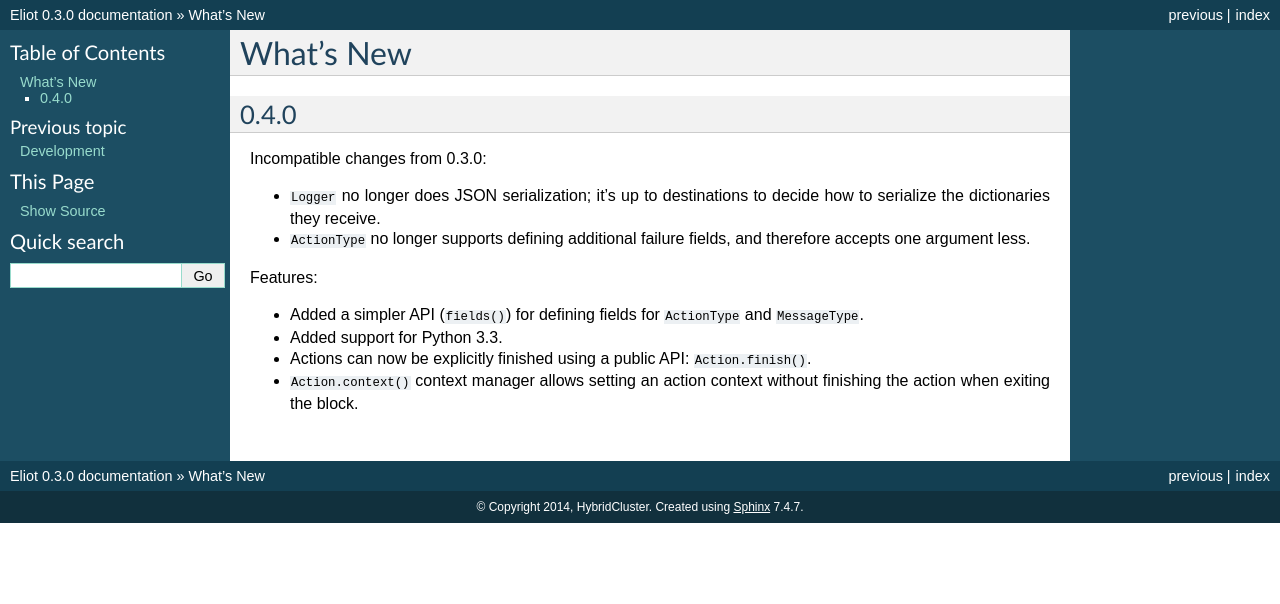
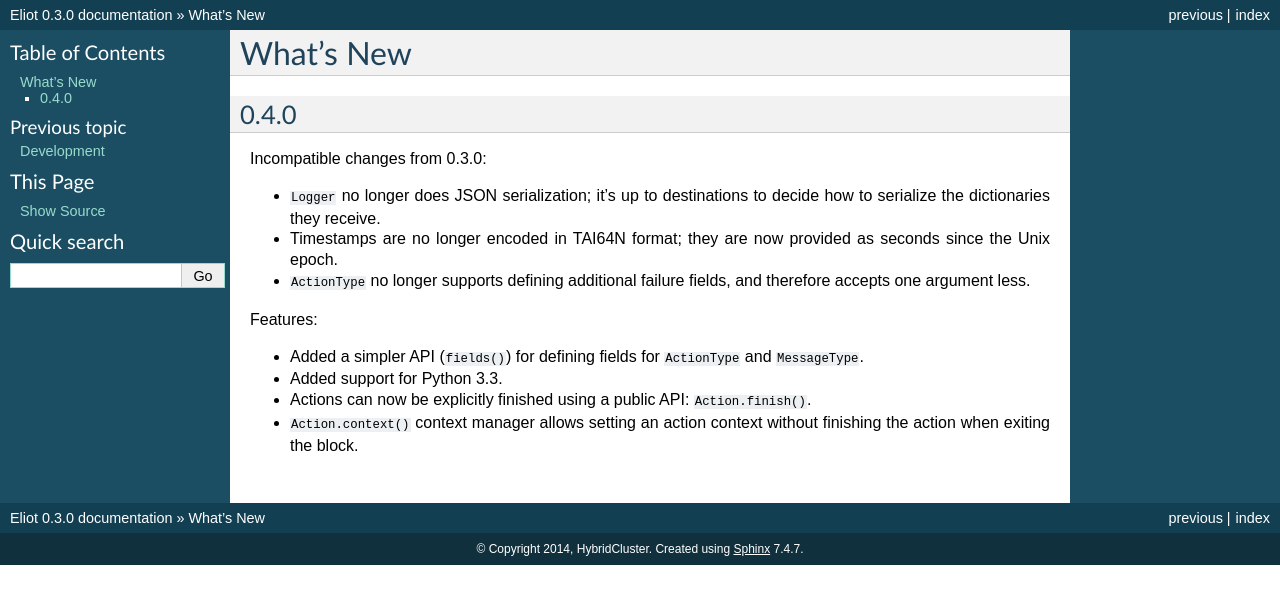
Before and after one commit to itamarst/eliot, a Sphinx documentation site: the page built from docs/source/news.rst, in a window 1280 px wide. Shown: the top 604 px of the page. Built offline with Sphinx 7.4.7, drawn with Linux system fonts in a browser that asks for light colours.

Commit message:
News entry for timestamp format change.

```diff
--- a/docs/source/news.rst
+++ b/docs/source/news.rst
@@ -7,7 +7,9 @@ What's New
 Incompatible changes from 0.3.0:
 
 * ``Logger`` no longer does JSON serialization; it's up to destinations to decide how to serialize the dictionaries they receive.
+* Timestamps are no longer encoded in TAI64N format; they are now provided as seconds since the Unix epoch.
 * ``ActionType`` no longer supports defining additional failure fields, and therefore accepts one argument less.
+
 
 Features:
 
```
